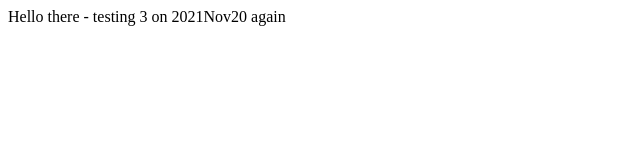
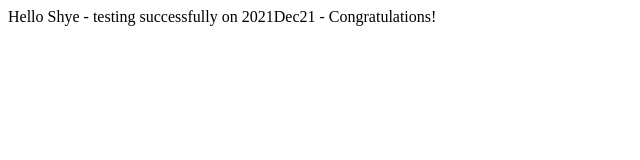
Before and after one commit to Shye-GitHub-Rabbit168/kubia-website-example, a plain HTML site: page index.html in a window 1280 px wide. Shown: the whole page, without its empty margins (0-640 px from the left). Drawn offline with Linux system fonts and the light colour scheme.

Commit message:
Update index.html

```diff
--- a/index.html
+++ b/index.html
@@ -1,5 +1,5 @@
 <html>
 <body>
-Hello there - testing 3 on 2021Nov20 again
+Hello Shye - testing successfully on 2021Dec21 - Congratulations!
 </body>
 </html>
```
